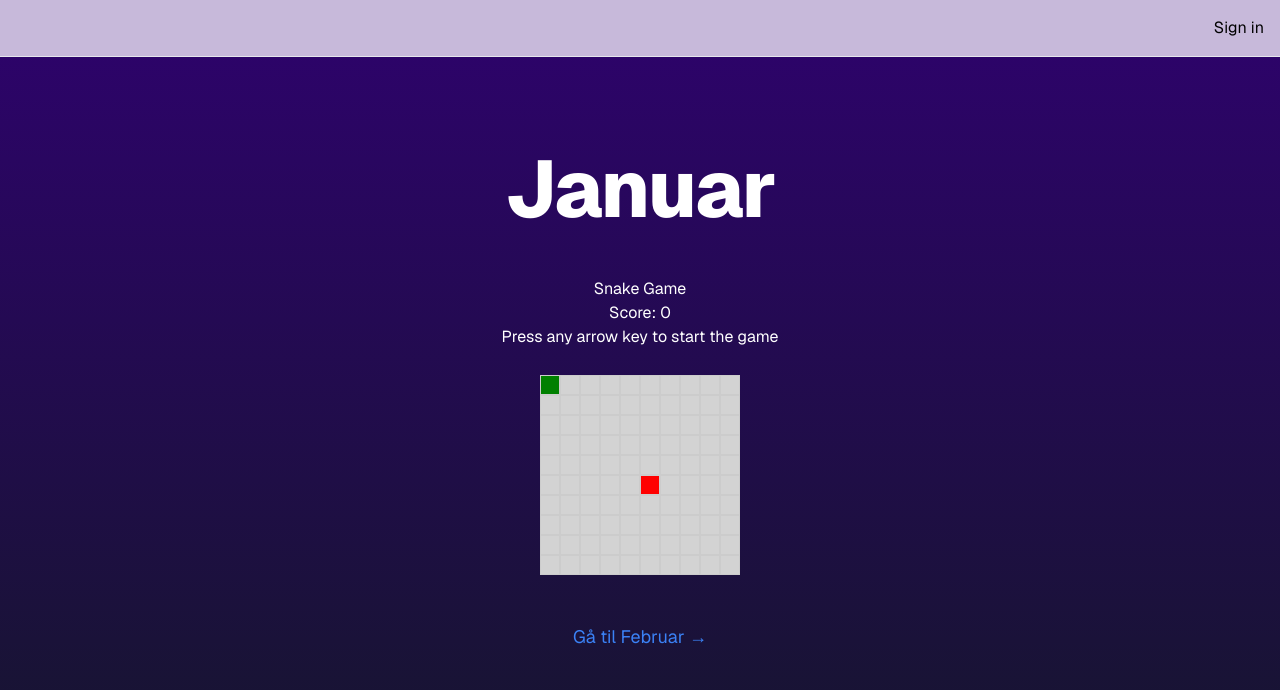
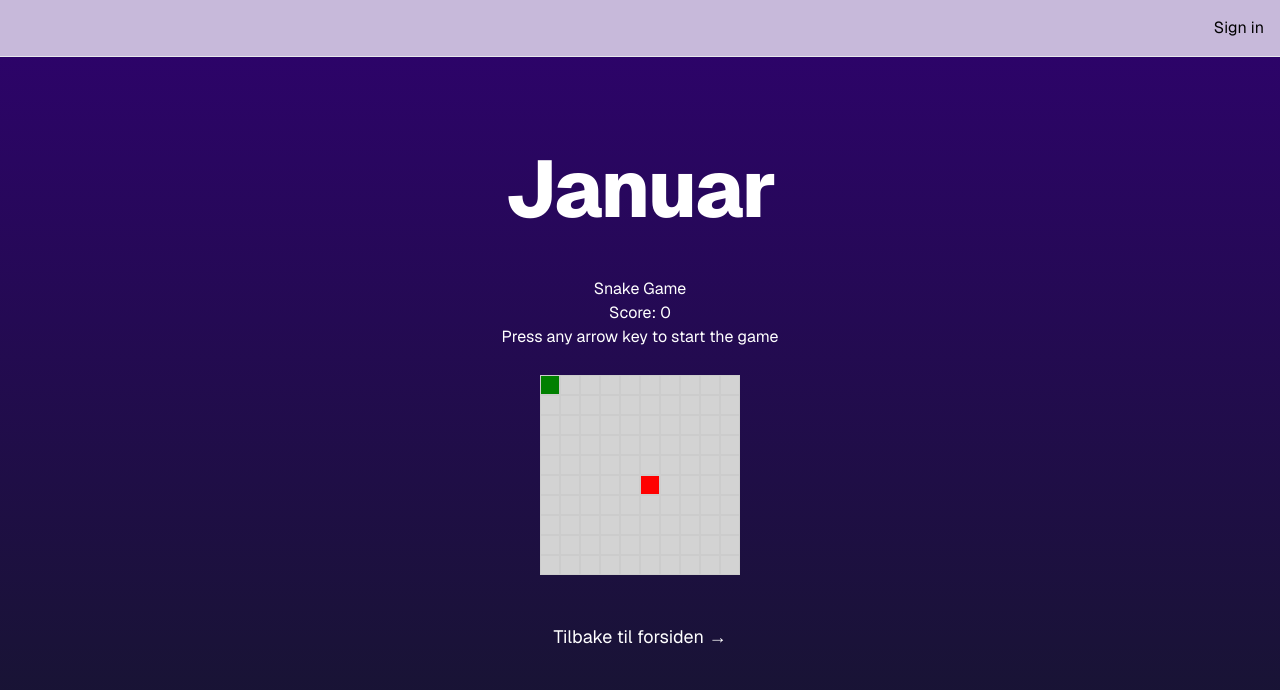
Before and after one commit to ZzyzxIsAlreadyTaken/eucgames, a Next.js app: page /spill/januar in a window 1280 px wide. Shown: the top 690 px of the page. Built offline with nearby package versions, Linux system fonts and the light colour scheme; no server answers.

Commit message:
added Readme for 1st game (januar)

```diff
--- a/src/app/spill/januar/page.tsx
+++ b/src/app/spill/januar/page.tsx
@@ -9,11 +9,8 @@ export default function JanuaryGames() {
           Januar
         </h1>
         <SnakeGame />
-        <Link
-          href="/games/february"
-          className="text-lg text-blue-500 hover:underline"
-        >
-          Gå til Februar →
+        <Link href="/" className="text-lg text-white hover:underline">
+          Tilbake til forsiden →
         </Link>
       </div>
     </main>
```
Also changed, not shown: src/app/spill/januar/README.md (added).
